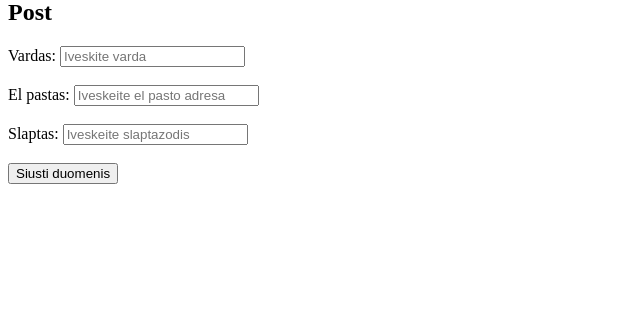
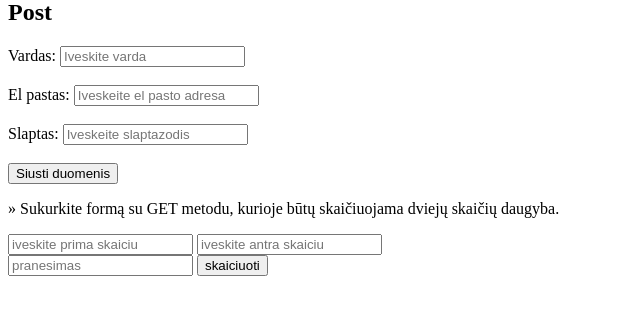
Before and after one commit to MariusCodeAcademy/FullStackLvl1Codeacademy2020, a PHP site: page /16pask/formos_test/index.php in a window 1280 px wide. Shown: the part 249-564 px from the top of the page, without its empty margins (0-640 px from the left). Run offline with PHP 8.4, Linux system fonts and the light colour scheme.

Commit message:
Add files via upload

```diff
--- a/16pask/formos_test/index.php
+++ b/16pask/formos_test/index.php
@@ -19,11 +19,33 @@
     <h2>Post</h2>
 
     <form action="process.php" method="post">
-        Vardas: <input type="text" name="vardas" placeholder="Iveskite varda"> <br><br>
-        El pastas: <input type="email" name='pastas' placeholder="Iveskeite el pasto adresa"><br><br>
-        Slaptas: <input type="password" name='slaptas' placeholder="Iveskeite slaptazodis"><br><br>
+        Vardas:     <input type="text" name="vardas" placeholder="Iveskite varda"> <br><br>
+        El pastas:  <input required type="email" name='pastas' placeholder="Iveskeite el pasto adresa"><br><br>
+        Slaptas:    <input required minlength="4" type="password" name='slaptas' placeholder="Iveskeite slaptazodis"><br><br>
         <button type="submit">Siusti duomenis</button>
     </form>
 
+
+    <!--
+        » Sukurkite formą su GET metodu, kurioje būtų
+        skaičiuojama dviejų skaičių daugyba.
+        » Sukurkite POST registracijos formą su
+        pakartotiniu slaptažodžiu ir būtinais duomenimis.
+        Registracijos duomenis išsiųskite į kitą
+        registracija.php failą ir juos atvaizduokite. -->
+
+        <p>» Sukurkite formą su GET metodu, kurioje būtų
+        skaičiuojama dviejų skaičių daugyba.</p>
+
+    <form action="process.php">
+        <input type="number" name="skaic1" id="" placeholder="iveskite prima skaiciu">
+        <input type="number" name="skaic2" id="" placeholder="iveskite antra skaiciu"><br>
+        <input type="text" name="pranesimas" id="" placeholder="pranesimas">
+        <button type="submit"> skaiciuoti</button>
+    </form>
+
+
+    <!-- <script>alert('Laba diena');</script> -->
+
 </body>
 </html>
```
Also changed, not shown: 16pask/formos_test/process.php (+24 -1 lines).
